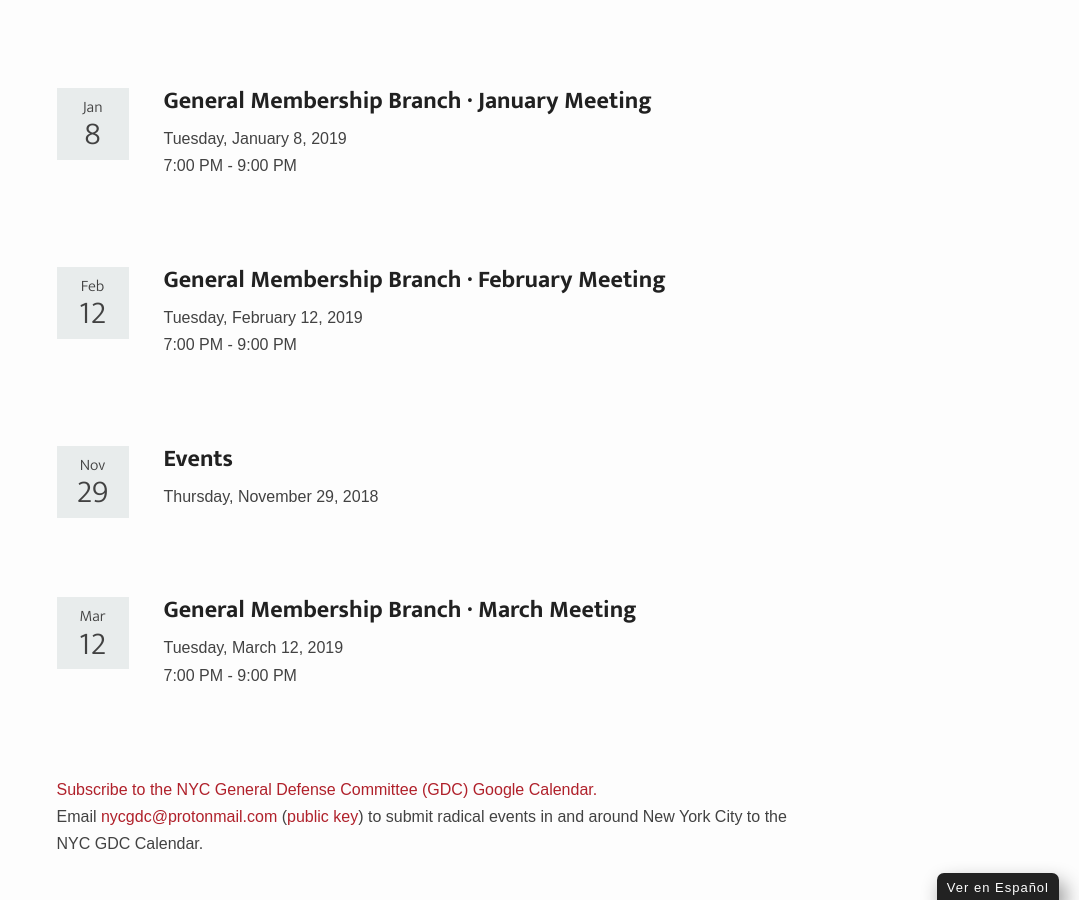
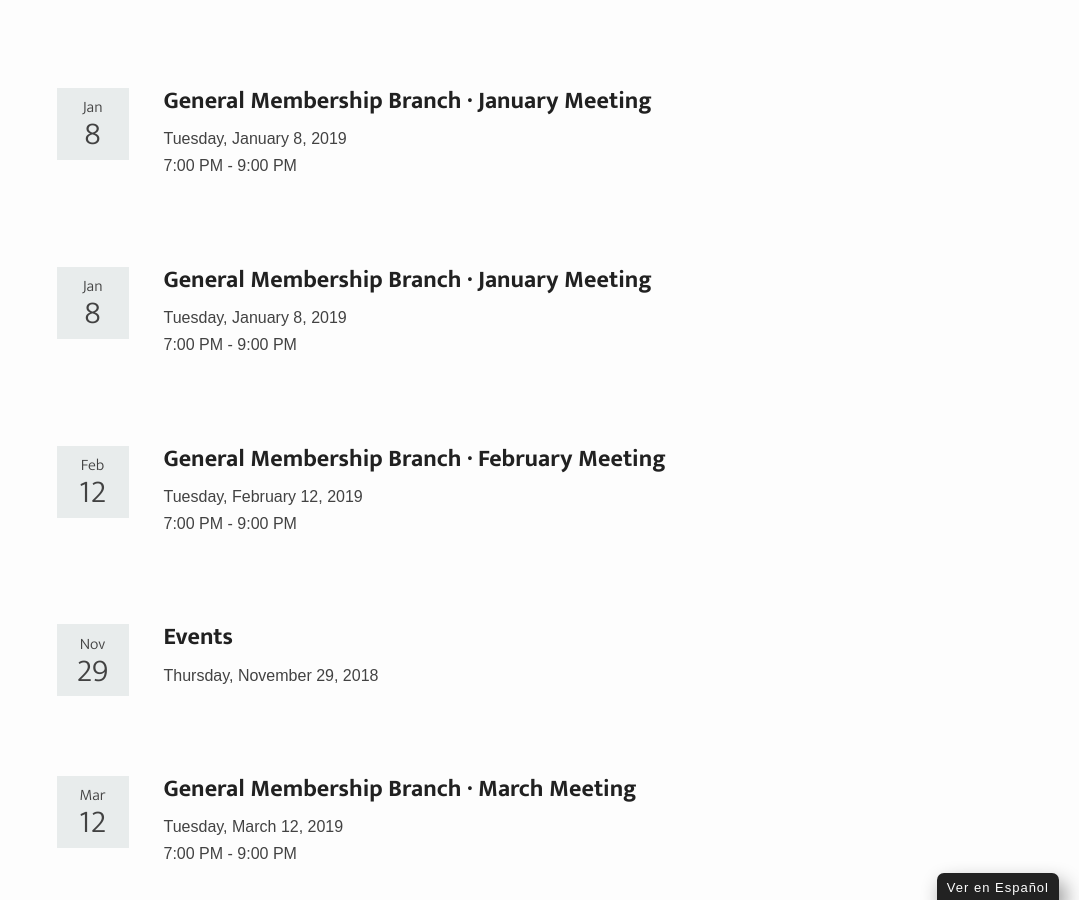
Before and after one commit to vancouveriww/vancouveriww.github.io, a Jekyll site: the page built from _events/index.html, in a window 1280 px wide and 900 px high, scrolled down 788 px. Shown: the whole window, without its empty margins (201-1280 px from the left). Built offline with Jekyll 4.4.1, drawn with Linux system fonts in a browser that asks for light colours; some web fonts are replaced; a file with an impossible date is left out.

Commit message:
Update january-2019.md

```diff
--- a/_events/january-2019.md
+++ b/_events/january-2019.md
@@ -1,7 +1,7 @@
 ---
 layout: event
 title: General Membership Branch · January Meeting
-date:
+date: January 8, 2019
 time: '7:00 PM - 9:00 PM'
 ---
 ![](/assets/uploads/event.jpg)
```
